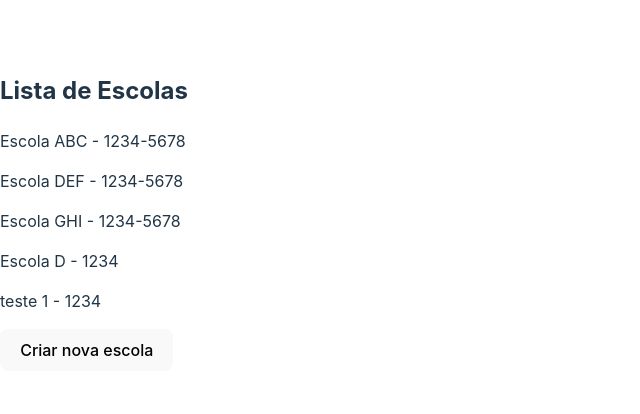
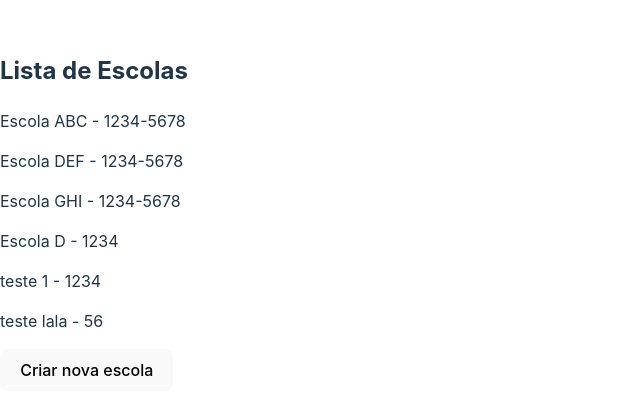
Before and after one commit to FuturoDEV-Pantanal/modulo3-semanas05e06-React, a React (Vite) app: page / in a window 1280 px wide. Shown: the part 188-602 px from the top of the page, without its empty margins (0-640 px from the left). Built offline with nearby package versions, Linux system fonts and the light colour scheme; data requests are answered from the project's data file.

Commit message:
adiciona cadastro na api

```diff
--- a/database/db.json
+++ b/database/db.json
@@ -29,6 +29,12 @@
       "endereco": "teste endereço",
       "telefone": "1234",
       "id": "WQ_3ucV"
+    },
+    {
+      "nome": "teste lala",
+      "endereco": "123",
+      "telefone": "56",
+      "id": "cwDYAJs"
     }
   ],
   "parques": [
--- a/src/components/cadastroDeEscolas/CadastroDeEscolas.jsx
+++ b/src/components/cadastroDeEscolas/CadastroDeEscolas.jsx
@@ -1,13 +1,5 @@
 import { useState } from "react";
-
-/*
-{
-  "id": "abc",
-  "nome": "Escola ABC",
-  "endereco": "Rua ABC, 123",
-  "telefone": "1234-5678"
-}
-*/
+import { api } from "../../utils";
 
 export default function CadastroDeEscolas({ setApareceCadastro }) {
   const escolaVazia = {
@@ -18,11 +10,23 @@ export default function CadastroDeEscolas({ setApareceCadastro }) {
   const [escola, setEscola] = useState(escolaVazia);
   console.log({ escola });
 
+  const cadastrarEscola = (evento) => {
+    evento.preventDefault();
+
+    fetch(`${api}/escolas`, {
+      method: "POST",
+      headers: {
+        "Content-Type": "application/json",
+      },
+      body: JSON.stringify(escola),
+    }).then(() => setApareceCadastro(false));
+  };
+
   return (
     <div>
       <h2>Cadastro de Escolas</h2>
 
-      <form onSubmit={() => setApareceCadastro(false)}>
+      <form onSubmit={cadastrarEscola}>
         <input
           type="text"
           placeholder="Nome da escola"
@@ -45,7 +49,9 @@ export default function CadastroDeEscolas({ setApareceCadastro }) {
           type="text"
           placeholder="Telefone"
           value={escola.telefone}
-          onChange={(evento) => setEscola({ ...escola, telefone: evento.target.value })}
+          onChange={(evento) =>
+            setEscola({ ...escola, telefone: evento.target.value })
+          }
         />
 
         <button type="submit">Salvar escola</button>
```
